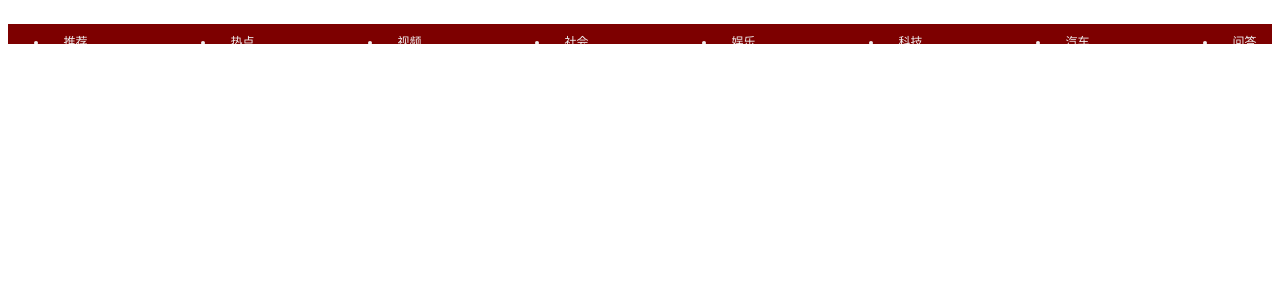
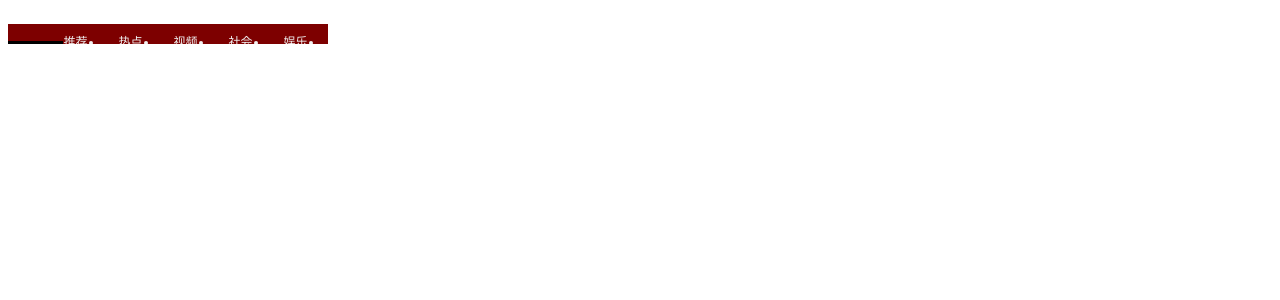
Before and after one commit to Luogjy/toutiaoWebApp, a Vue app: page / in a window 1280 px wide. Shown: the top 300 px of the page. Built offline with nearby package versions, Linux system fonts and the light colour scheme; the HTML template or start-up script is replaced by a standard one.

Commit message:
1.增加自适应 2.tab组件继续实现

```diff
--- a/src/App.vue
+++ b/src/App.vue
@@ -11,7 +11,7 @@
 
   export default {
     components: {
-      ActionBar,Tab
+      ActionBar, Tab
     }
   };
 </script>
--- a/src/common/components/tab.vue
+++ b/src/common/components/tab.vue
@@ -1,6 +1,7 @@
 <template>
   <section class="wrapper">
-    <ul class="tab-wrapper">
+    <div class="tab-wrapper">
+      <ul class="title-wrapper">
         <li class="title">推荐</li>
         <li class="title">热点</li>
         <li class="title">视频</li>
@@ -10,7 +11,8 @@
         <li class="title">汽车</li>
         <li class="title">问答</li>
       </ul>
-    <div class="bottom-line"></div>
+    </div>
+    <!--<img class="add" src="../img/add.png">-->
   </section>
 
 </template>
@@ -25,25 +27,40 @@
   @import "../css/color";
 
   $tab_height: 36px;
-  $tab_width: 20px;
+  $tab_width: 320px;
+  $title_width: 55px;
+  $img_width: 20px;
+
   .wrapper {
+    position: relative;
+    .add {
+      width: $img_width;
+      background: green;
+      position: absolute;
+      right: 0;
+      top: 0;
+      padding: ($tab_height - $img_width)/2;
+    }
+
+    .tab-wrapper {
+      width: $tab_width;
       height: $tab_height;
-    width: 100%;
       /*父不换行且横向滚动*/
       white-space: nowrap;
       overflow-x: scroll;
-  }
+      position: relative;
 
-  .tab-wrapper {
+      .title-wrapper {
         box-sizing: border-box;
         display: flex;
         flex-direction: row;
-    justify-content: space-between;
+        /*主轴对齐方式为左对齐*/
+        justify-content: flex-start;
         height: $tab_height;
         background: $main_color;
 
         .title {
-      width: 55px;
+          width: $title_width;
 
           /*空间不足时，收缩比例。默认为1。0为不收缩。如果所有子元素都不收缩就溢出。*/
           flex-shrink: 0;
@@ -56,11 +73,24 @@
           color: $textColor_white;
           font-size: 12px;
         }
-    .bottom-line {
-      height: 3px;
-      margin-top: -3px;
-      background: black;
+      }
+    }
+
+    /*tab底部的指示器*/
+    /*& 代表嵌套外层的父选择器，即外层选择器链占位符
+    https://www.sass.hk/docs/
+    例如这里编译成.wrapper::after
+    */
+    &::after {
+      content: " ";
+      width: $title_width;
+      height: 0;
+      display: inline-block;
       position: absolute;
+      top: 33px;
+      left: 0;
+      /* margin-top: -68px; */
+      border-bottom: 3px solid #000;
     }
   }
 </style>
```
Also changed, not shown: package.json (+8 -7 lines), src/common/img/add.png, 2 other files (tests, documents, lock files or other folders). Lines whose indentation alone changed are shown as unchanged.
